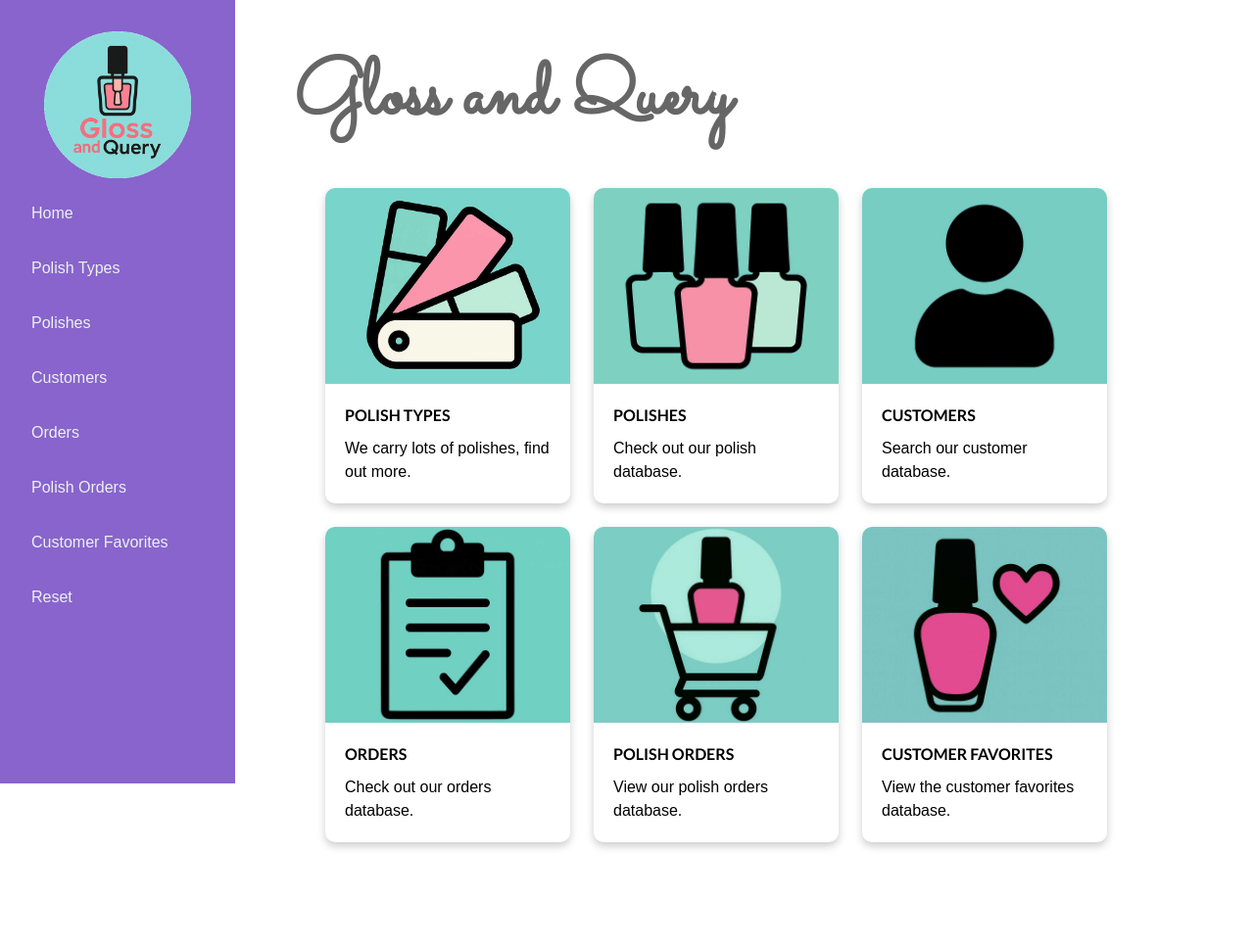
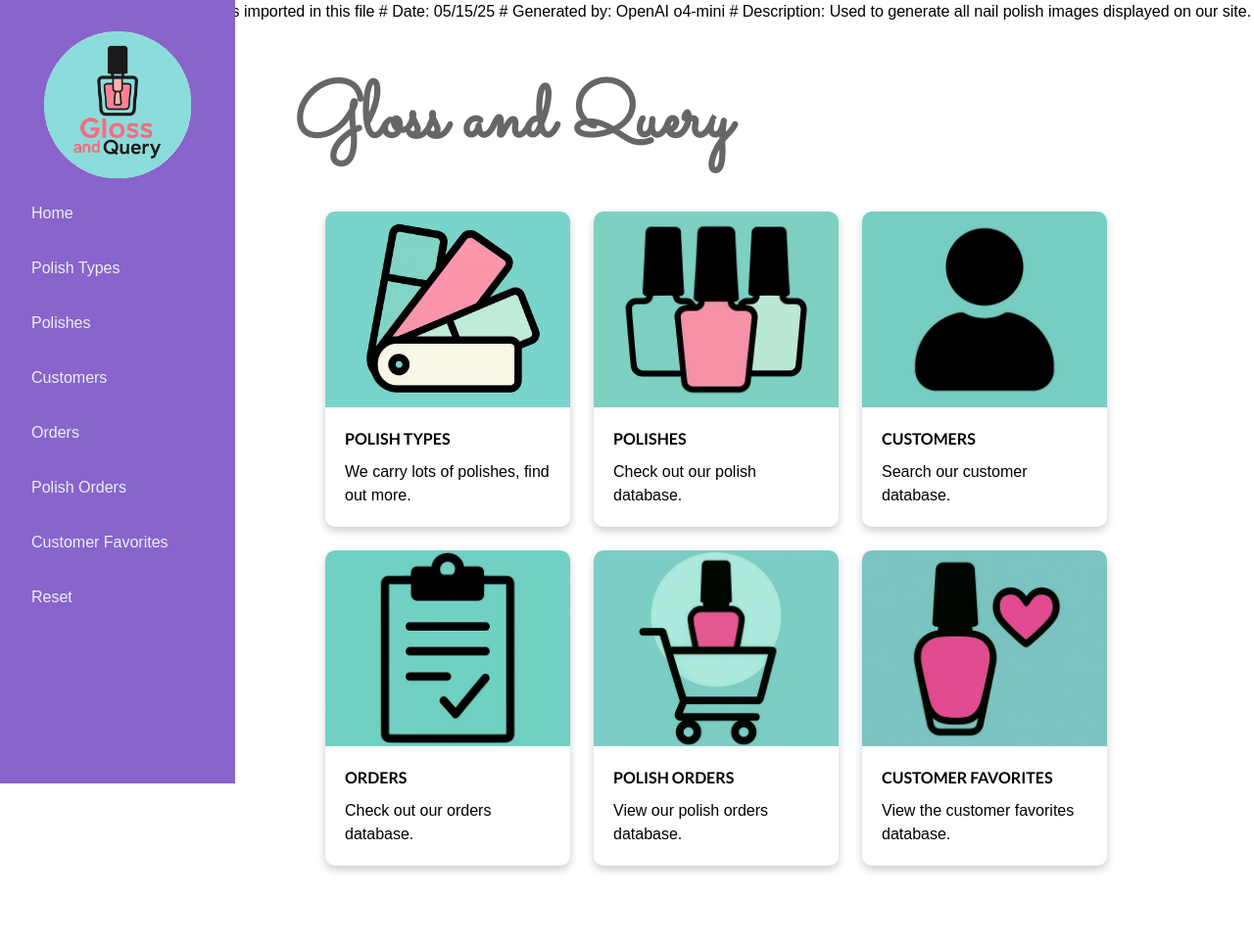
Before and after one commit to kelseybowen/GlossAndQuery, a Flask app: page / in a window 1280 px wide. Shown: the whole page at 98% size. Before the commit the page ends 867 px from the top, so only its background shows below. Run offline with Flask 3, Linux system fonts and the light colour scheme.

Commit message:
added citation to home page

```diff
--- a/templates/home.j2
+++ b/templates/home.j2
@@ -1,3 +1,7 @@
+# Citation for Nail Polishes Images imported in this file
+# Date: 05/15/25
+# Generated by: OpenAI o4-mini
+# Description: Used to generate all nail polish images displayed on our site.
 {% extends "main.j2" %}
 {% block content %}
 
```
